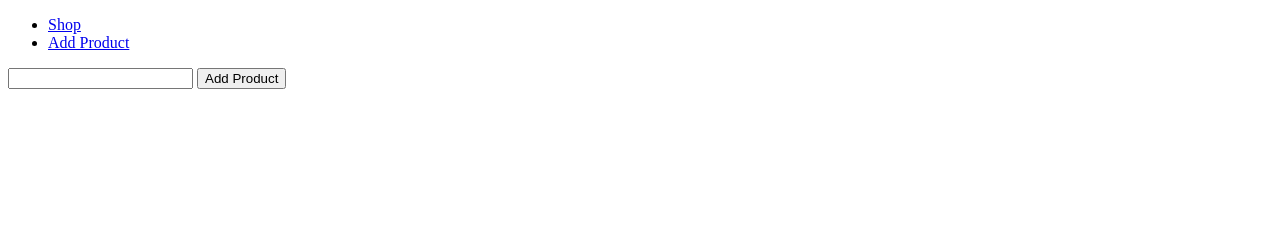
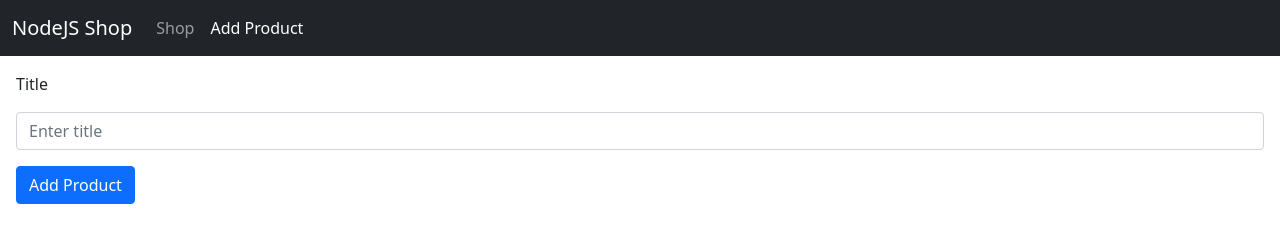
Before and after one commit to walterswoodward/node-js-sandbox, a website: page intro-to-express/views/add-product.html in a window 1280 px wide. Drawn offline with nearby package versions, Linux system fonts and the light colour scheme.

Commit message:
Mostly adding bootstrap

```diff
--- a/intro-to-express/package.json
+++ b/intro-to-express/package.json
@@ -12,6 +12,7 @@
   "license": "ISC",
   "dependencies": {
     "body-parser": "^1.19.0",
+    "bootstrap": "^5.0.2",
     "express": "^4.17.1",
     "nodemon": "^2.0.7"
   }
--- a/intro-to-express/routes/admin.js
+++ b/intro-to-express/routes/admin.js
@@ -1,11 +1,13 @@
 const path = require('path');
 const express = require('express');
+
+const rootDir = require('../util/path');
 
 const router = express.Router();
 
 // /admin/add-product => GET
 router.get('/add-product', (req, res) => {
-    res.sendFile(path.join(__dirname, '..', 'views', 'add-product.html'));
+    res.sendFile(path.join(rootDir, 'views', 'add-product.html'));
 });
 
 // /admin/add-product => POST
--- /dev/null
+++ b/intro-to-express/util/path.js
@@ -0,0 +1,5 @@
+const path = require('path');
+
+// path.dirname returns the directory name of a path
+// require.main.filename points to the main file from which this application was spun up (e.g. app.js)
+module.exports = path.dirname(require.main.filename);
--- a/intro-to-express/views/add-product.html
+++ b/intro-to-express/views/add-product.html
@@ -6,23 +6,35 @@
     <meta name="viewport" content="width=device-width, initial-scale=1.0">
     <meta http-equiv="X-UA-Compatible" content="ie=edge">
     <title>Add Product</title>
+    <link rel="stylesheet" href="/css/bootstrap.min.css">
 </head>
 
 <body>
     <header>
-        <nav>
-            <ul>
-                <li><a href="/">Shop</a></li>
-                <li><a href="/admin/add-product">Add Product</a></li>
-            </ul>
-        </nav>
+        <nav class="navbar navbar-expand-lg navbar-dark bg-dark">
+            <div class="container-fluid">
+              <a class="navbar-brand" href="/">NodeJS Shop</a>
+              <button class="navbar-toggler" type="button" data-bs-toggle="collapse" data-bs-target="#navbarNavAltMarkup" aria-controls="navbarNavAltMarkup" aria-expanded="false" aria-label="Toggle navigation">
+                <span class="navbar-toggler-icon"></span>
+              </button>
+              <div class="collapse navbar-collapse" id="navbarNavAltMarkup">
+                <div class="navbar-nav">
+                  <a class="nav-link" href="/">Shop</a>
+                  <a class="nav-link active" href="/admin/add-product">Add Product</a>
+                </div>
+              </div>
+            </div>
+          </nav>
     </header>
 
-    <main>
+    <main class="m-3">
         <form action="/admin/add-product" method="POST">
-            <input type="text" name="title">
-            <button type="submit">Add Product</button>
-        </form>
+            <div class="form-group">
+              <label for="exampleInputEmail1" class="mb-3">Title</label>
+              <input type="text" class="form-control mb-3" placeholder="Enter title" name="title">
+            </div>
+            <button class="btn btn-primary" type="submit">Add Product</button>
+          </form>
     </main>
 </body>
 
```
Also changed, not shown: intro-to-express/app.js (+15 -0 lines), intro-to-express/views/shop.html (+17 -8 lines), intro-to-express/public/css/main.css (added), 1 other file.
